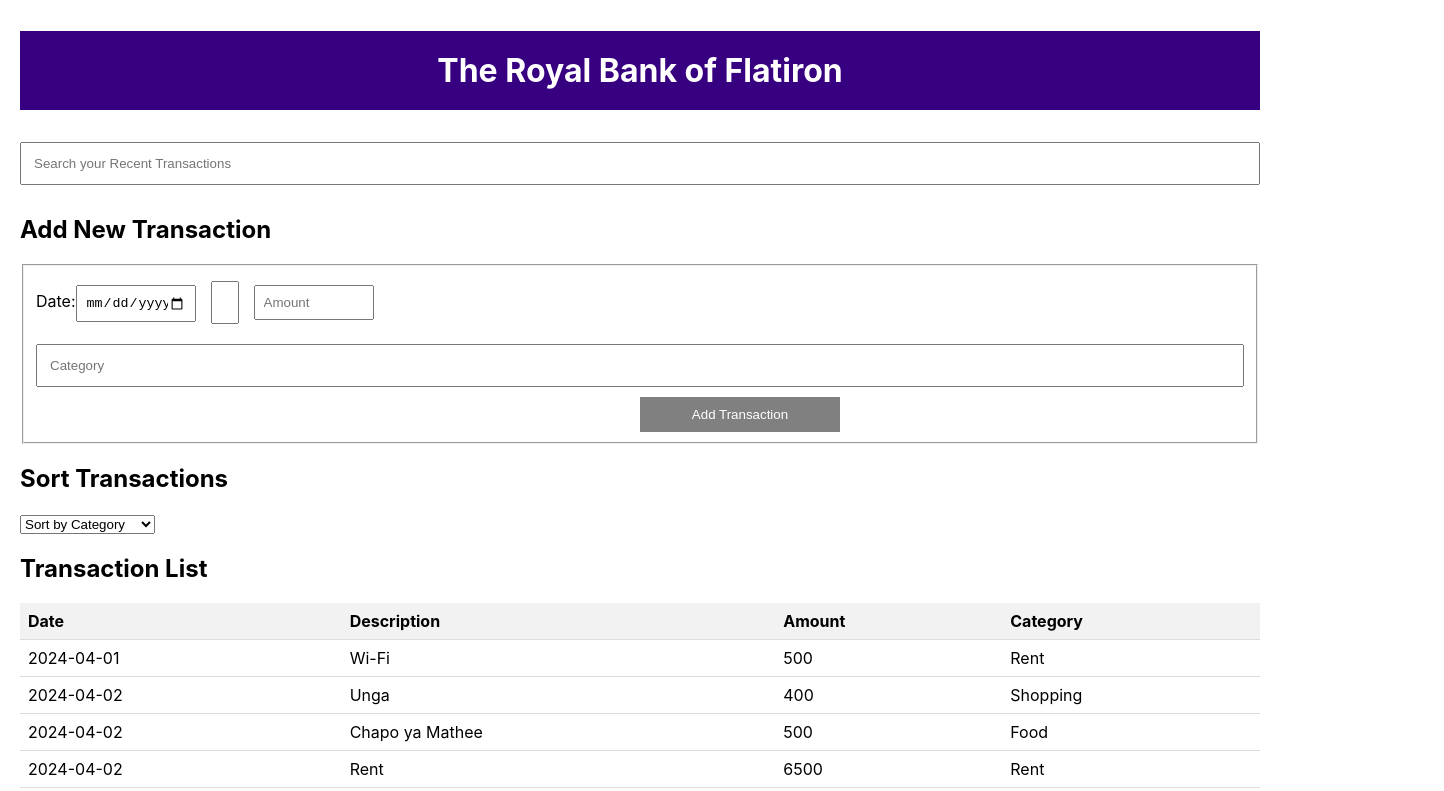
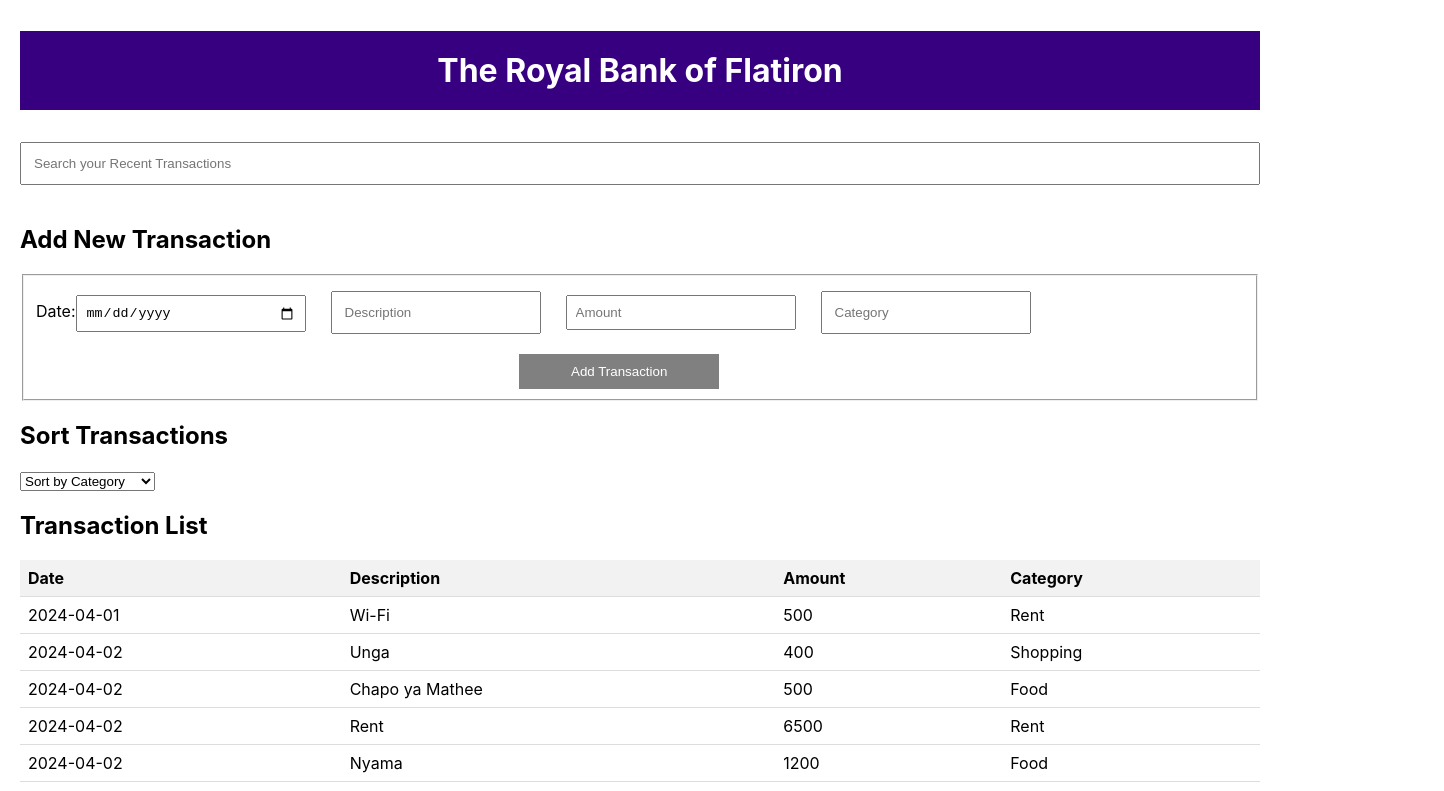
Before and after one commit to Kipkorir4/bank-of-flatiron, a React (Create React App) app: page / in a window 1280 px wide. Shown: the top 791 px of the page, 1444 px wide, since content can reach past the window. Built offline with nearby package versions, Linux system fonts and the light colour scheme.

Commit message:
4th commit

```diff
--- a/src/components/AddTransactionForm.js
+++ b/src/components/AddTransactionForm.js
@@ -29,11 +29,11 @@ const AddTransactionForm = ({ onAddTransaction }) => {
         <fieldset id='inputsBox'>
           <label>
             Date:
-            <input type="date" placeholder="Date" value={date} onChange={(e) => setDate(e.target.value)} />
+            <input id='datefield' type="date" placeholder="Date" value={date} onChange={(e) => setDate(e.target.value)} />
           </label>
           <input id = "descriptionfield" type="text" placeholder="Description" value={description} onChange={(e) => setDescription(e.target.value)} />
-          <input type="number" placeholder="Amount" value={amount} onChange={(e) => setAmount(e.target.value)} />
-          <input type="text" placeholder="Category" value={category} onChange={(e) => setCategory(e.target.value)} />
+          <input id='amountfield' type="number" placeholder="Amount" value={amount} onChange={(e) => setAmount(e.target.value)} />
+          <input id='categoryfield' type="text" placeholder="Category" value={category} onChange={(e) => setCategory(e.target.value)} />
           <button type="submit">Add Transaction</button>
         </fieldset>
       </form>
--- a/src/styles/AddTransactionForm.css
+++ b/src/styles/AddTransactionForm.css
@@ -1,22 +1,29 @@
 .form-container {
     margin-top: 20px;
+    padding: 10px 0px 10px;
+
   }
 
-  /* form {
-    display: flex;
-    flex-direction: column;
-    max-width: 100%;
-  } */
-
-input{
+ input{
     padding: 8px;
-    margin-bottom: 10px;
-    width: 100px;
-    margin-right: 15px;
+    margin-bottom: 20px;
+    margin-right: 25px;
   }
 
   #descriptionfield {
-    width: 10px;
+    width: 210px;
+  }
+
+  #categoryfield {
+    width: 210px;
+  }
+
+  #amountfield {
+    width: 210px;
+  }
+
+  #datefield {
+    width: 210px;
   }
 
   button {
@@ -26,7 +33,7 @@ input{
     color: white;
     border: none;
     cursor: pointer;
-    margin-left: 50%;
+    margin-left: 40%;
     margin-right: 50%;
 
   }
```
